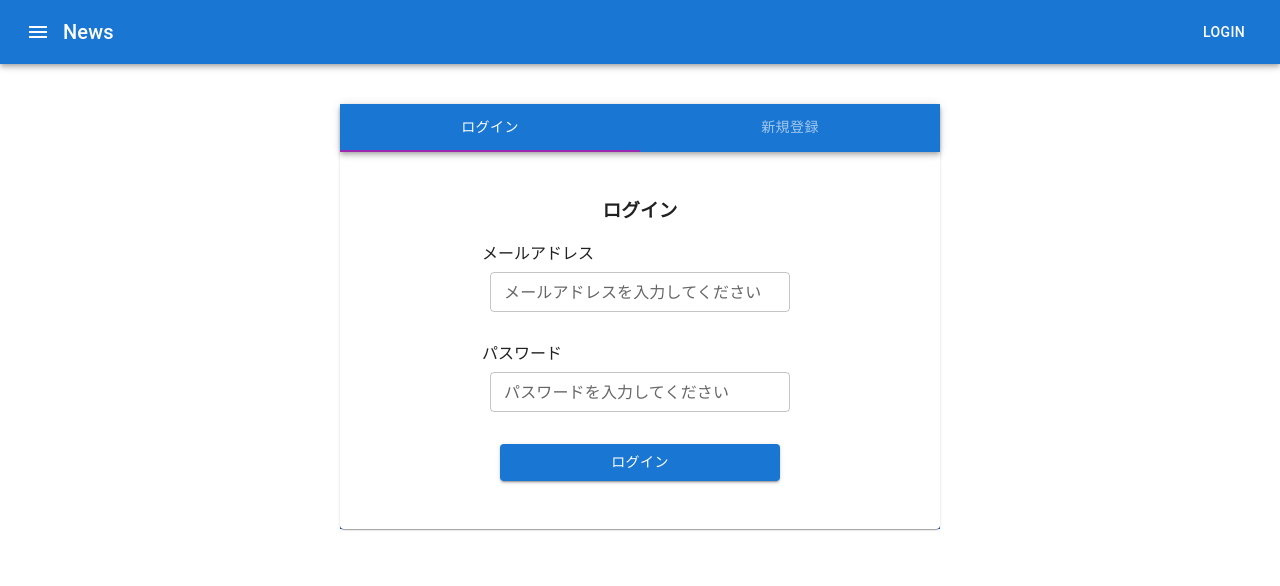
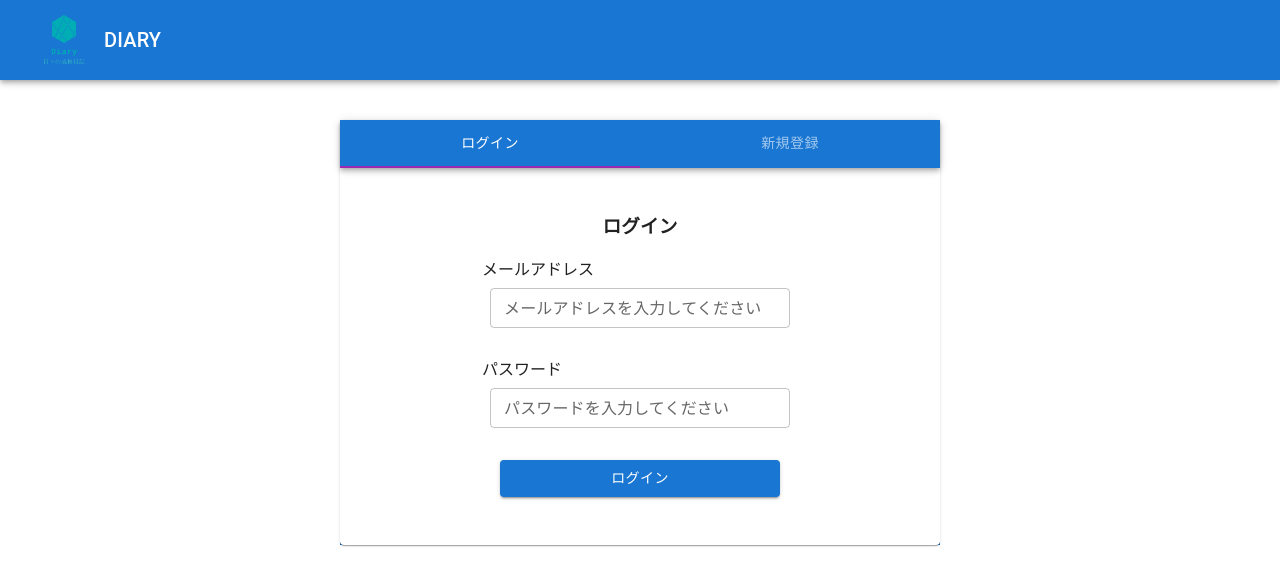
Before and after one commit to watanabe0055/diary_react, a React (Create React App) app: page /login in a window 1280 px wide. Shown: the top 586 px of the page. Built offline with nearby package versions, Linux system fonts and the light colour scheme.

Commit message:
ロゴの実装

```diff
--- a/src/App.tsx
+++ b/src/App.tsx
@@ -5,7 +5,7 @@ import "./App.css";
 import { BrowserRouter, Routes, Route } from "react-router-dom";
 
 import Header from "./atom/header";
-import Login from "./pages/login";
+import Login from "./pages/login/login";
 import DiaryIndex from "./pages/diary/diaryIndex";
 import DiaryDetail from "./pages/diary/diaryDetail";
 import DiaryEdit from "./pages/diary/diaryEdit";
--- a/src/atom/header.tsx
+++ b/src/atom/header.tsx
@@ -1,12 +1,19 @@
 import React from "react";
+import { BrowserRouter, Router, Routes, Route, Link } from "react-router-dom";
+import styled from "styled-components";
+
+import Logo from "../images/logo.png";
 
 import AppBar from "@mui/material/AppBar";
 import Box from "@mui/material/Box";
 import Toolbar from "@mui/material/Toolbar";
 import Typography from "@mui/material/Typography";
 import Button from "@mui/material/Button";
-import IconButton from "@mui/material/IconButton";
-import MenuIcon from "@mui/icons-material/Menu";
+
+const LogoImage = styled.img`
+  width: 80px;
+  height: auto;
+`;
 
 export default function header() {
   return (
@@ -14,19 +21,10 @@ export default function header() {
       <Box sx={{ flexGrow: 1 }}>
         <AppBar position="static">
           <Toolbar>
-            <IconButton
-              size="small"
-              edge="start"
-              color="inherit"
-              aria-label="menu"
-              sx={{ mr: 1 }}
-            >
-              <MenuIcon />
-            </IconButton>
+            <LogoImage src={Logo} alt="sample" />
             <Typography variant="h6" component="div" sx={{ flexGrow: 1 }}>
-              News
+              DIARY
             </Typography>
-            <Button color="inherit">Login</Button>
           </Toolbar>
         </AppBar>
       </Box>
--- a/src/pages/login.tsx
+++ b/src/pages/login/login.tsx
@@ -3,8 +3,8 @@ import { useTheme } from "@mui/material/styles";
 import { Typography, AppBar, Tab, Tabs, Grid, Box } from "@mui/material";
 import Paper from "@mui/material/Paper";
 
-import Signin from "../compose/signin";
-import Signup from "../compose/signup";
+import Signin from "../../compose/signin";
+import Signup from "../../compose/signup";
 
 interface TabPanelProps {
   children?: React.ReactNode;
```
Also changed, not shown: src/images/logo.png (added).
